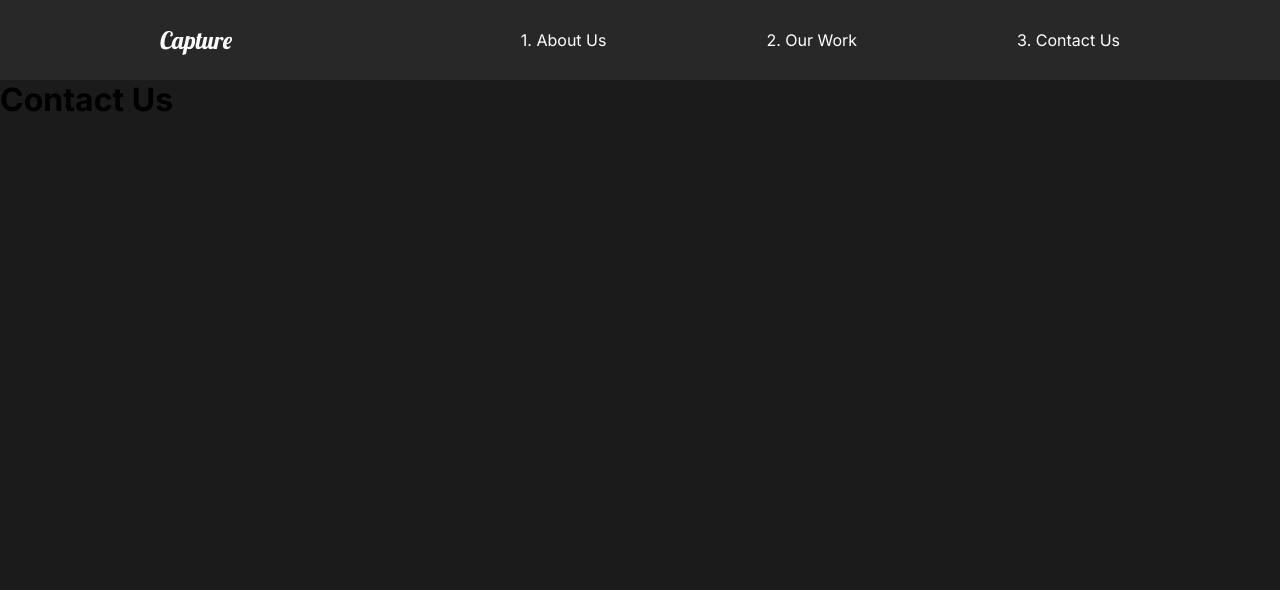
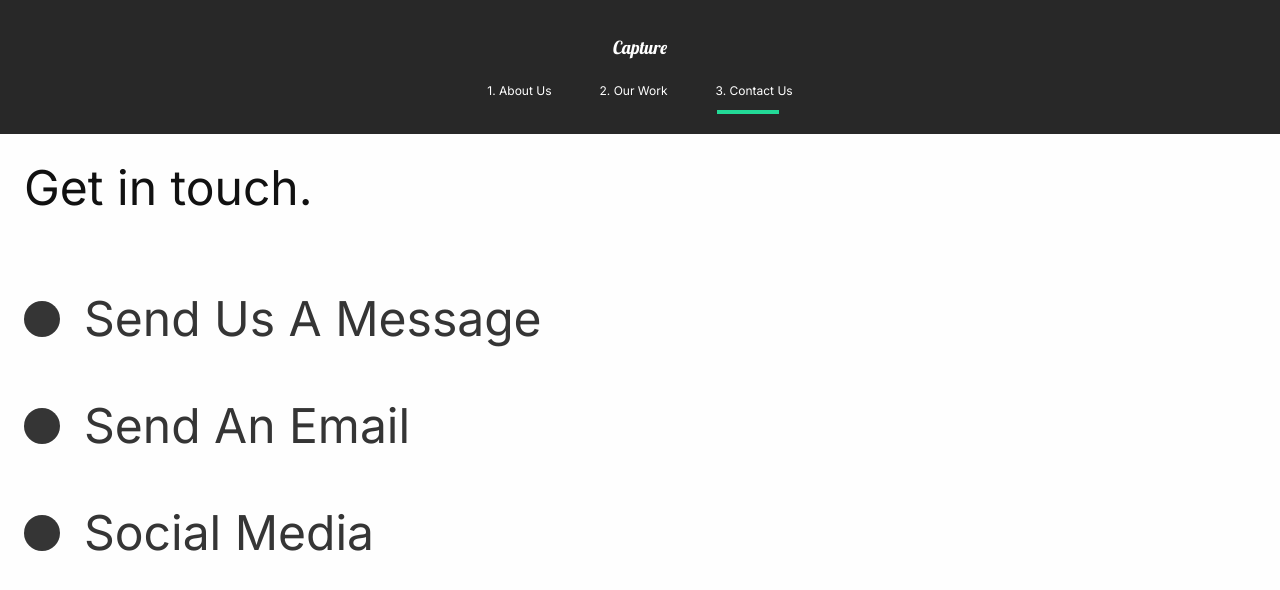
Before and after one commit to afterJoseph/capturePortfolio, a React (Create React App) app: page /contact in a window 1280 px wide. Shown: the top 590 px of the page. Built offline with nearby package versions, Linux system fonts and the light colour scheme.

Commit message:
24. Nav Line Animation. Section End

```diff
--- a/src/App.js
+++ b/src/App.js
@@ -10,12 +10,14 @@
 import { Switch, Route, useLocation } from "react-router-dom";
 // Animation
 import { AnimatePresence } from "framer-motion";
+import ScrollTop from "./components/ScrollTop";
 
 function App() {
   const location = useLocation();
   return (
     <div className="App">
       <GlobalStyle />
+      <ScrollTop />
       <Nav />
       <AnimatePresence exitBeforeEnter>
         <Switch location={location} key={location.pathname}>
--- a/src/components/GlobalStyle.js
+++ b/src/components/GlobalStyle.js
@@ -1,4 +1,4 @@
-import { createGlobalStyle } from 'styled-components';
+import { createGlobalStyle } from "styled-components";
 
 const GlobalStyle = createGlobalStyle`
 *{
@@ -7,9 +7,20 @@
     box-sizing: border-box;
 }
 
+html{
+    @media (max-width: 1700px) {
+        font-size: 75%;
+    }
+
+    @media (max-width: 1300px) {
+        font-size: 75%;
+    }
+}
+
 body{
     background: #1b1b1b;
     font-family: 'Inter', sans-serif;
+    overflow-x: hidden;
 }
 
 button{
--- a/src/components/Nav.js
+++ b/src/components/Nav.js
@@ -1,14 +1,18 @@
 // Router
-import { Link } from 'react-router-dom';
+import { motion } from "framer-motion";
+import { Link } from "react-router-dom";
 // Styles
-import styled from 'styled-components';
+import styled from "styled-components";
+import { useLocation } from "react-router-dom";
 
 const Nav = () => {
   const links = [
-    { href: '/', name: '1. About Us' },
-    { href: '/work', name: '2. Our Work' },
-    { href: '/contact', name: '3. Contact Us' },
+    { href: "/", name: "1. About Us" },
+    { href: "/work", name: "2. Our Work" },
+    { href: "/contact", name: "3. Contact Us" },
   ];
+
+  const { pathname } = useLocation();
 
   return (
     <StyledNav>
@@ -21,6 +25,11 @@
         {links.map(({ href, name }) => (
           <li>
             <Link to={href}>{name}</Link>
+            <Line
+              transition={{ duration: 0.75 }}
+              initial={{ width: "0%" }}
+              animate={{ width: pathname === href ? "50%" : "0%" }}
+            />
           </li>
         ))}
       </ul>
@@ -37,6 +46,9 @@
   align-items: center;
   padding: 1rem 10rem;
   background-color: #282828;
+  position: sticky;
+  top: 0;
+  z-index: 10;
   a {
     color: white;
     text-decoration: none;
@@ -47,13 +59,39 @@
   }
   #logo {
     font-size: 1.5rem;
-    font-family: 'Lobster', cursive;
+    font-family: "Lobster", cursive;
     font-weight: lighter;
   }
   li {
     padding-left: 10rem;
     position: relative;
   }
+  @media (max-width: 1300px) {
+    flex-direction: column;
+    padding: 2rem 0;
+    justify-content: space-around;
+    width: 100%;
+    #logo {
+      display: inline-block;
+      margin: 1rem;
+    }
+    li {
+      padding: 1rem 2rem;
+    }
+  }
+`;
+
+const Line = styled(motion.div)`
+  height: 0.3rem;
+  background-color: #23d997;
+  position: absolute;
+  width: 0;
+  bottom: -80%;
+  left: 60%;
+  @media (max-width: 1300px) {
+    bottom: -10%;
+    left: 20%;
+  }
 `;
 
 export default Nav;
--- /dev/null
+++ b/src/components/ScrollTop.js
@@ -0,0 +1,12 @@
+import { useEffect } from "react";
+import { useLocation } from "react-router-dom";
+
+const ScrollTop = () => {
+  const { pathname } = useLocation();
+  useEffect(() => {
+    window.scroll({ top: 0, left: 0 });
+  }, [pathname]);
+  return null;
+};
+
+export default ScrollTop;
--- a/src/components/ServicesSection.js
+++ b/src/components/ServicesSection.js
@@ -61,6 +61,9 @@
 const Cards = styled.div`
   display: flex;
   flex-wrap: wrap;
+  @media (max-width: 1300px) {
+    justify-content: center;
+  }
 `;
 
 const Card = styled.div`
--- a/src/pages/ContactUs.js
+++ b/src/pages/ContactUs.js
@@ -1,18 +1,72 @@
 // Animation
 import { motion } from "framer-motion";
-import { pageAnimation } from "../animation";
+import { pageAnimation, titleAnim } from "../animation";
+import styled from "styled-components";
 
 const ContactUs = () => {
+  const messages = ["Send Us A Message", "Send An Email", "Social Media"];
+
   return (
-    <motion.div
+    <ContactStyle
       variants={pageAnimation}
       initial="hidden"
       animate="show"
       exit="exit"
     >
-      <h1>Contact Us</h1>
-    </motion.div>
+      <Title>
+        <Hide>
+          <motion.h2 variants={titleAnim}>Get in touch.</motion.h2>
+        </Hide>
+      </Title>
+      <div>
+        {messages.map((msg) => {
+          return (
+            <Hide>
+              <Social variants={titleAnim}>
+                <Circle />
+                <h2>{msg}</h2>
+              </Social>
+            </Hide>
+          );
+        })}
+      </div>
+    </ContactStyle>
   );
 };
 
+const ContactStyle = styled(motion.div)`
+  padding: 5rem 10rem;
+  color: #353535;
+  min-height: 90vh;
+  background-color: #fefefe;
+  @media (max-width: 1300px) {
+    padding: 2rem;
+    font-size: 1rem;
+  }
+`;
+
+const Title = styled.div`
+  margin-bottom: 4rem;
+  color: #111;
+`;
+
+const Hide = styled.div`
+  overflow: hidden;
+`;
+
+const Circle = styled.div`
+  border-radius: 50%;
+  width: 3rem;
+  height: 3rem;
+  background-color: #353535;
+`;
+
+const Social = styled(motion.div)`
+  display: flex;
+  align-items: center;
+  h2 {
+    margin: 2rem;
+  }
+`;
+
 export default ContactUs;
--- a/src/pages/OurWork.js
+++ b/src/pages/OurWork.js
@@ -59,6 +59,10 @@
   h2 {
     padding: 1rem 0rem;
   }
+
+  @media (max-width: 1300px) {
+    padding: 2rem;
+  }
 `;
 
 const StyledMovie = styled(motion.div)`
--- a/src/styles.js
+++ b/src/styles.js
@@ -8,6 +8,12 @@
   justify-content: space-between;
   padding: 5rem 10rem;
   color: white;
+
+  @media (max-width: 1300px) {
+    display: block;
+    padding: 2rem;
+    text-align: center;
+  }
 `;
 
 export const Description = styled.div`
@@ -20,6 +26,12 @@
   button {
     &:hover {
       transform: translateY(-10px);
+    }
+  }
+  @media (max-width: 1300px) {
+    padding: 0;
+    button {
+      margin: 2rem 0 5rem 0;
     }
   }
 `;
```
